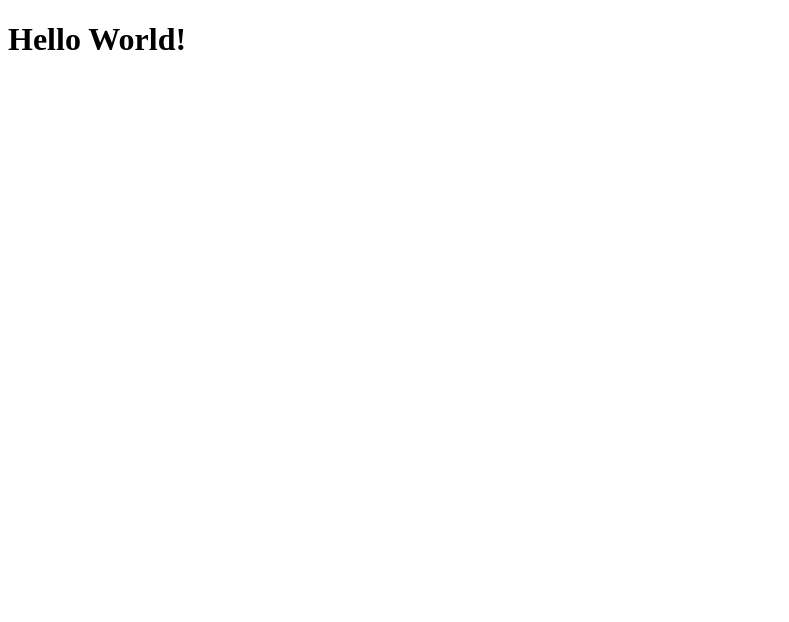
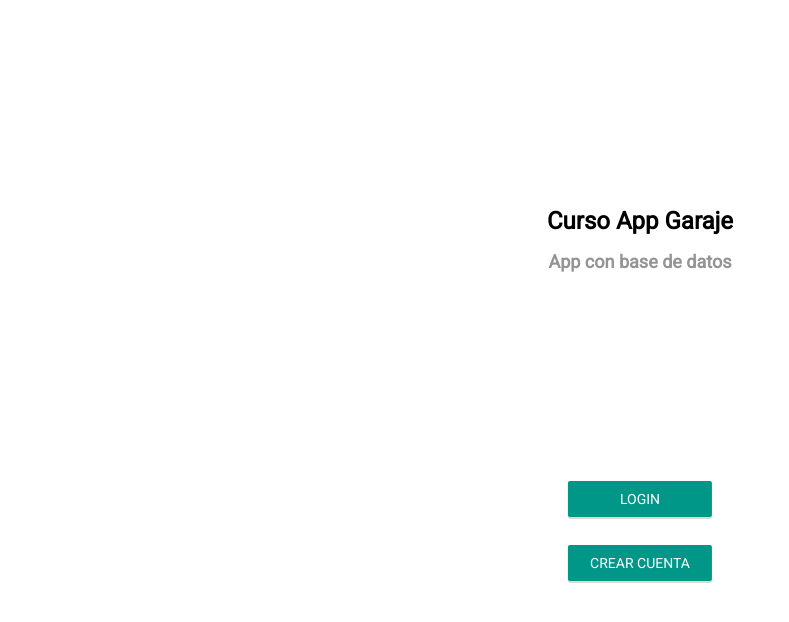
Before and after one commit to juanvalderramac/curso-apps-garaje-madrid, a plain HTML site: page index.html in a window 1280 px wide. Shown: the whole page, without its empty margins (0-789 px from the left). Drawn offline with Linux system fonts and the light colour scheme.

Commit message:
First Page UI

```diff
--- a/index.html
+++ b/index.html
@@ -3,8 +3,15 @@
 <head>
 	<meta charset="UTF-8">
 	<title>Curso Apps Garaje</title>
+    <link href="https://fonts.googleapis.com/css?family=Roboto" rel="stylesheet">
+	<link rel="stylesheet" href="style.css">
 </head>
 <body>
-	<h1>Hello World!</h1>
+	<div class="center-screen">
+		<h1>Curso App Garaje</h1>
+		<h2>App con base de datos</h2>
+		<button class="green-button">Login</button>
+		<button class="green-button">Crear cuenta</button>
+	</div>
 </body>
 </html>
--- /dev/null
+++ b/style.css
@@ -0,0 +1,42 @@
+/*
+id {
+	propiedad: valor;
+}
+*/
+
+body {
+	text-align: center;
+	font-family: "Roboto";
+}
+
+h1 {
+	font-size: 24px;
+}
+
+h2 {
+	font-size: 18px;
+	color: #949494;
+	margin-bottom: 209px;
+}
+
+.center-screen {
+    position: absolute;
+    left: 50%;
+    top: 50%;
+    transform: translate(-50%,-50%);
+}
+
+.green-button {
+	width: 144px;
+	height: 36px;
+	background-color: #009688;
+	border-radius: 2px;
+	text-transform: uppercase;
+	font-size: 14px;
+	color: white;
+	border: none;
+	font-family: "Roboto";
+	box-shadow: 0px 2px rgba(0, 0, 0, 0.15);
+	display: block;
+	margin: 0 auto 28px;
+}
```
